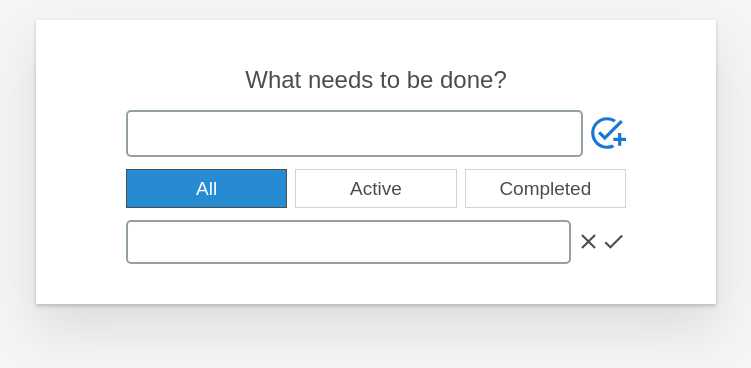
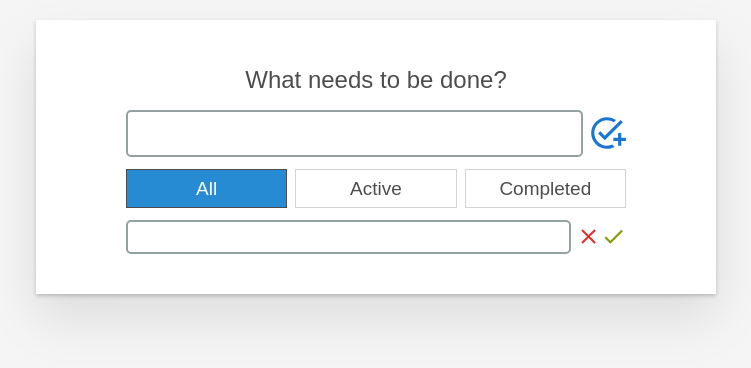
Before and after one commit to monji05/react_todo, a React (Create React App) app: page / in a window 1280 px wide. Both pictures are taken after a click on the icon 852 px from the left and 241 px from the top of the page. Shown: the top 368 px of the page, without its empty margins (264-1015 px from the left). Built offline with nearby package versions, Linux system fonts and the light colour scheme.

Commit message:
ボタン各種に色追加、editフォームの高さを修正

```diff
--- a/src/components/editTodoView.tsx
+++ b/src/components/editTodoView.tsx
@@ -41,7 +41,7 @@ const EditTodoView = (task: props) => {
         <button>
           <CloseIcon
             type="button"
-            className="button-icon"
+            className="button-icon close-icon"
             onClick={() => handleCancel()}
             sx={{
               fontSize: 25
@@ -51,7 +51,7 @@ const EditTodoView = (task: props) => {
         <button>
           <CheckIcon
             type="submit"
-            className="button-icon"
+            className="button-icon save-icon"
             sx={{
               fontSize: 25
             }}
--- a/src/components/todoView.tsx
+++ b/src/components/todoView.tsx
@@ -30,6 +30,7 @@ const TodoView = (task: props) => {
       <div className="icon-group">
         <EditIcon
           type="button"
+          className="edit-icon"
           onClick={() => task.setEditing(true)}
           sx={{
             fontSize: 25
@@ -37,6 +38,7 @@ const TodoView = (task: props) => {
         />
         <DeleteIcon
           type="button"
+          className="delete-icon"
           onClick={() => task.toggleDelete(task.id)}
           sx={{
             fontSize: 25
--- a/src/index.css
+++ b/src/index.css
@@ -242,7 +242,7 @@ body {
 
 .todo-text {
   width: 100%;
-  min-height: 4.4rem;
+  min-height: 2.2rem;
   padding: 0.4rem 0.8rem;
   border: 2px solid #565656;
 }
@@ -289,3 +289,12 @@ body {
   display: flex;
   justify-content: space-between;
 }
+
+.close-icon, .delete-icon {
+  color: #DC322F;
+
+}
+
+.save-icon, .edit-icon {
+  color: #819E07;
+}
```
